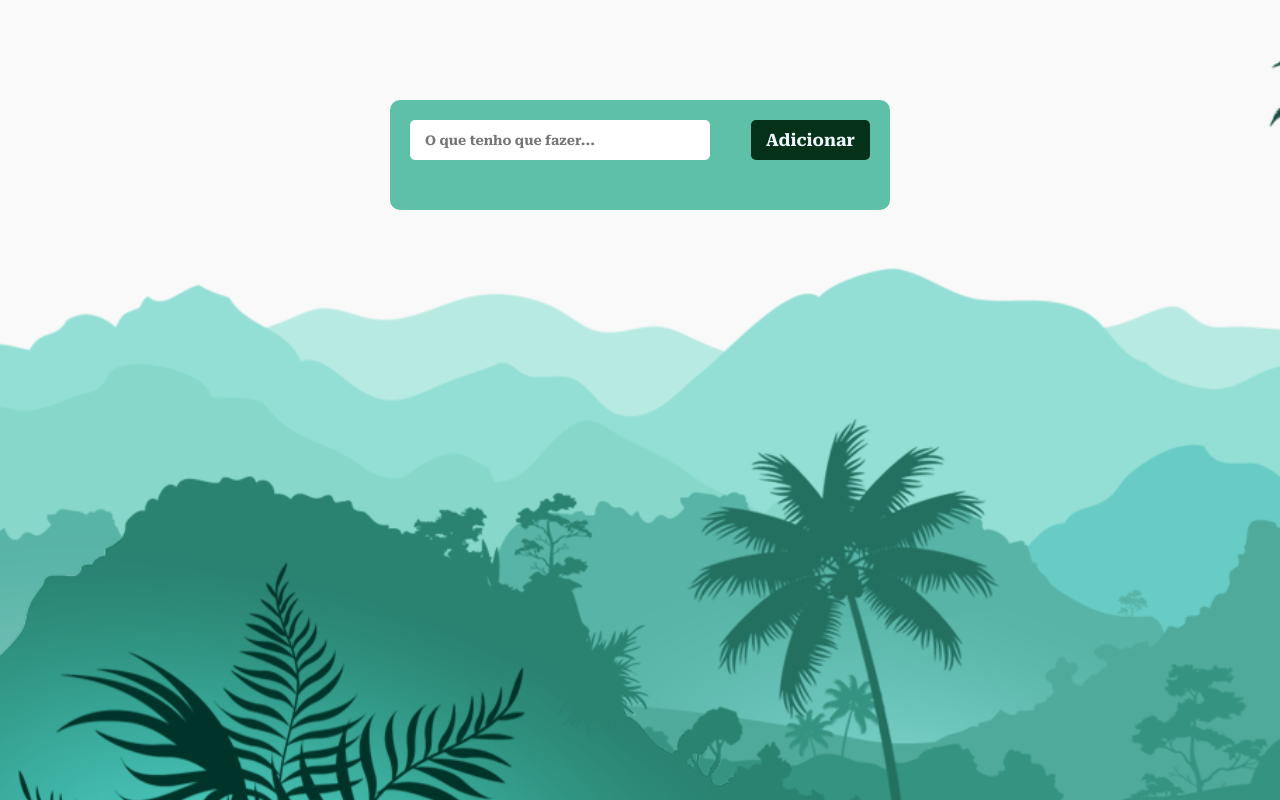
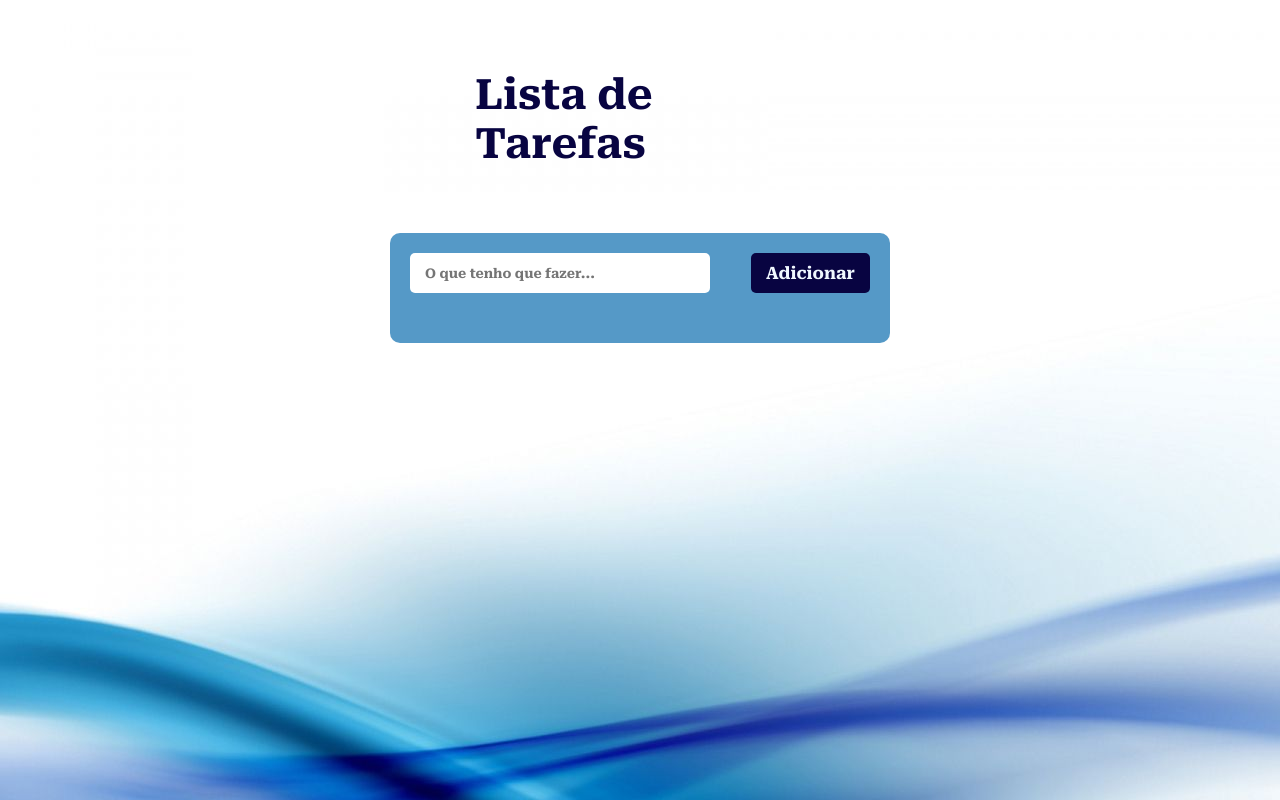
Before and after one commit to Jessica-Luanda/todo-list, a plain HTML site: page index.html in a window 1280 px wide. Drawn offline with Linux system fonts and the light colour scheme.

Commit message:
Trocando background e Adicionando Titulo

```diff
--- a/index.html
+++ b/index.html
@@ -14,7 +14,7 @@
 </head>
 
 <body>
-
+       <div class="containerTitulo">Lista de Tarefas</div>
     <div class="container">
         <input class="input-task" placeholder="O que tenho que fazer...">
         <button class="button-task">Adicionar</button>
--- a/style.css
+++ b/style.css
@@ -7,17 +7,31 @@
 }
 
 body {
-    background: url("./img/background.png");
+    background: url(./img/free-website-background-01.jpg);
+
 
 }
 
 .container {
-    background-color: rgb(93, 192, 167);
+    background-color: rgb(85, 153, 199);
     width: 500px;
     border-radius: 10px;
     padding: 20px;
-    margin: 100px auto 0;
+    margin: 5px auto 0;
     /* 1ª top 2º lados 3º margin em baixo*/
+
+}
+
+.containerTitulo{
+
+    width: 500px;
+    border-radius: 10px;
+    padding: 60px;
+    padding-left: 85px;
+    margin: 10px auto 0;
+    font-size: 42px;
+    color: rgb(8, 4, 65);
+
 
 }
 
@@ -33,7 +47,7 @@ body {
     border: none;
     border-radius: 5px;
     height: 40px;
-    background-color: rgb(4, 49, 24);
+    background-color: rgb(8, 4, 65);
     color: aliceblue;
     font-size: 17px;
     padding: 0 15px;
@@ -75,7 +89,7 @@ body {
 }
 
 .task:hover {
-    background-color: rgb(11, 54, 110);
+    background-color: rgb(8, 4, 65);
     color: #f2f2f2;
 }
 
@@ -91,7 +105,7 @@ img {
 }
 
 .done {
-    background-color: rgb(4, 49, 24);
+    background-color: rgb(8, 4, 65);
     text-decoration: line-through;
     color: #f2f2f2;
 }
```
Also changed, not shown: img/free-website-background-01.jpg (added).
